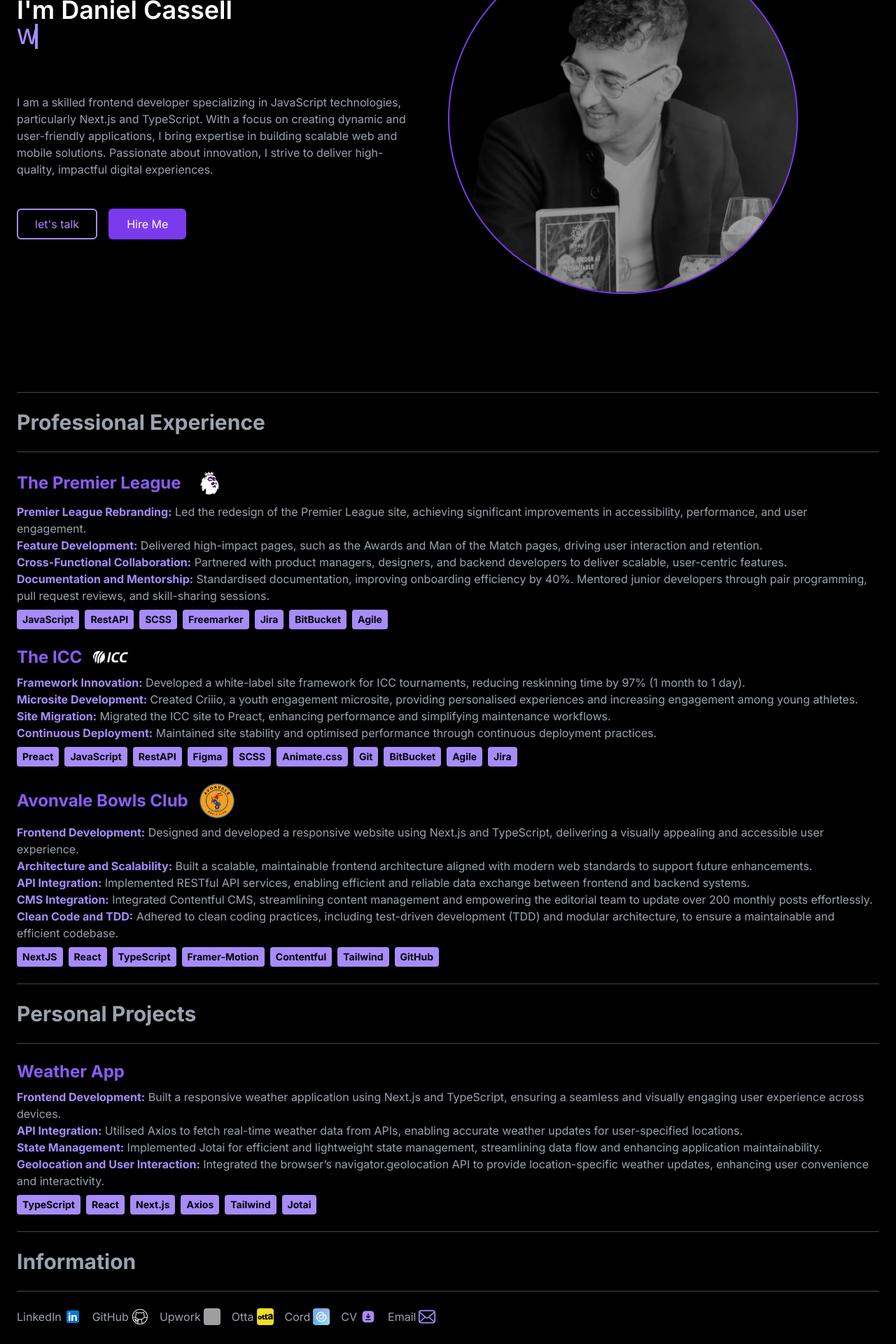
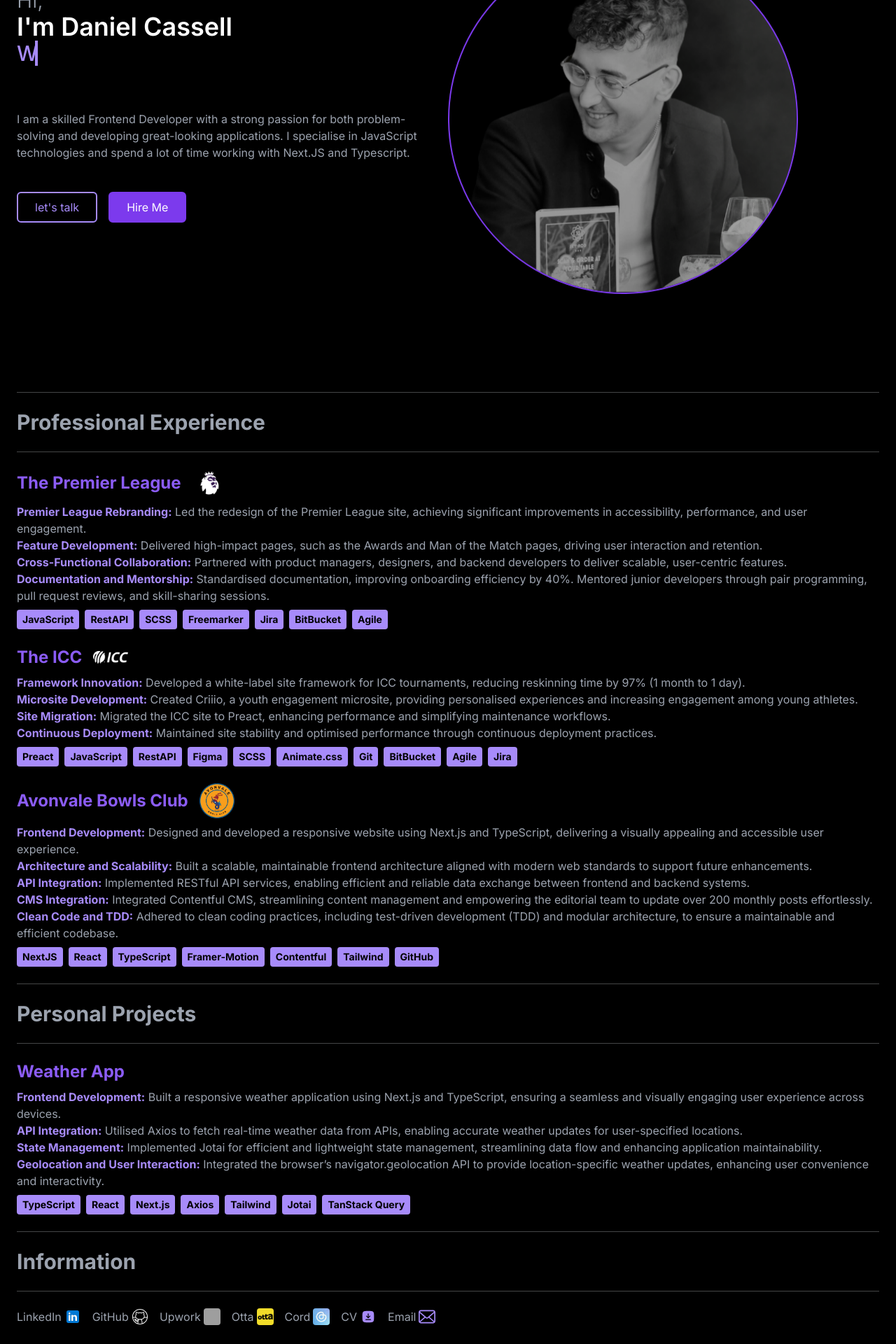
Before and after one commit to Daniel-CC-97/portfolio, a Next.js app: page / in a window 1280 px wide. Shown: the part 240-2160 px from the top of the page at 70% size. Built offline with nearby package versions, Linux system fonts and the light colour scheme; grey boxes are pictures that could not be loaded.

Commit message:
Update data

```diff
--- a/src/app/components/profile.tsx
+++ b/src/app/components/profile.tsx
@@ -53,12 +53,10 @@
         </div>
         <div className="desc py-5 flex flex-col gap-2">
           <p className="text-gray-400">
-            I am a skilled frontend developer specializing in JavaScript
-            technologies, particularly Next.js and TypeScript. With a focus on
-            creating dynamic and user-friendly applications, I bring expertise
-            in building scalable web and mobile solutions. Passionate about
-            innovation, I strive to deliver high-quality, impactful digital
-            experiences.
+            I am a skilled Frontend Developer with a strong passion for both
+            problem-solving and developing great-looking applications. I
+            specialise in JavaScript technologies and spend a lot of time
+            working with Next.JS and Typescript.
           </p>
         </div>
         <div className="home-btns py-6 flex flex-wrap gap-4">
--- a/src/app/data/projects/weather-app.json
+++ b/src/app/data/projects/weather-app.json
@@ -7,6 +7,14 @@
     "Geolocation and User Interaction: Integrated the browser’s navigator.geolocation API to provide location-specific weather updates, enhancing user convenience and interactivity."
   ],
   "imageUrl": "",
-  "techStack": ["TypeScript", "React", "Next.js", "Axios", "Tailwind", "Jotai"],
+  "techStack": [
+    "TypeScript",
+    "React",
+    "Next.js",
+    "Axios",
+    "Tailwind",
+    "Jotai",
+    "TanStack Query"
+  ],
   "link": "https://weather-app-nine-ivory-14.vercel.app/"
 }
```
